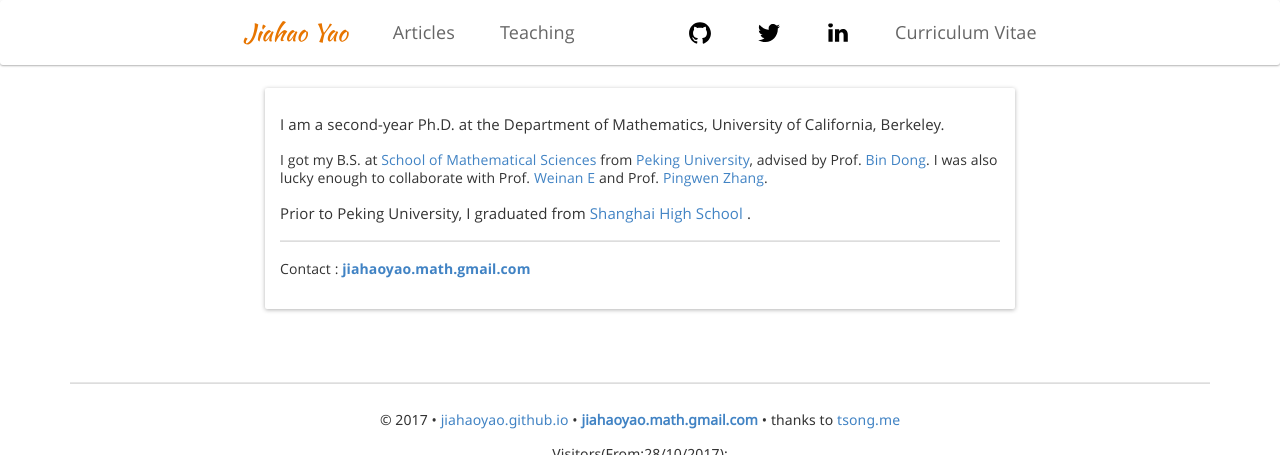
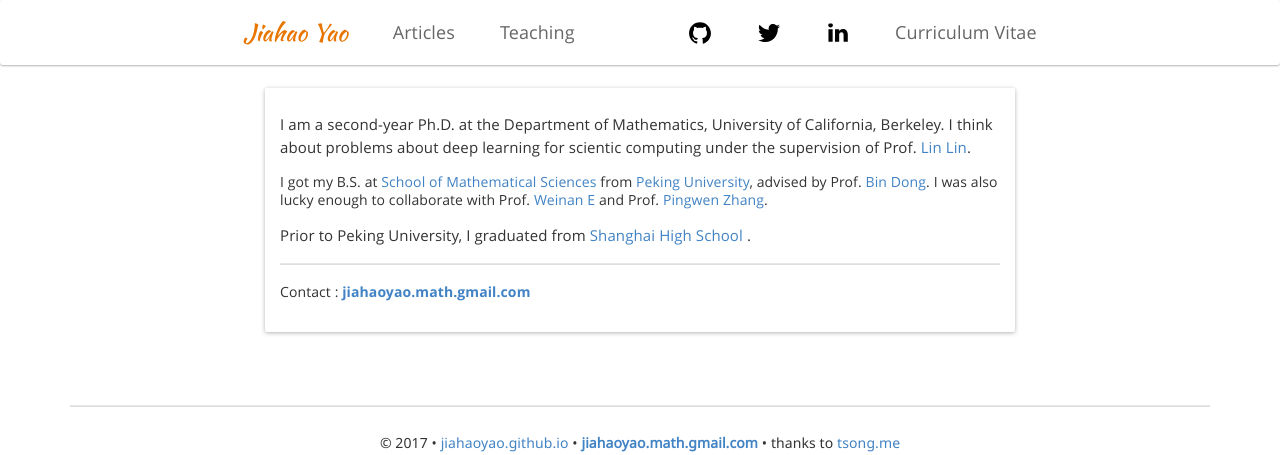
Before and after one commit to JiahaoYao/jiahaoyao.github.io, a Jekyll site: the page built from index.html, in a window 1280 px wide, cut to the strip 0-455 px from the top of the page. Built offline with Jekyll 4.4.1, drawn with Linux system fonts in a browser that asks for light colours; nearby versions of some CDN libraries; some web fonts are replaced.

Commit message:
update advisor

```diff
--- a/_includes/bio.html
+++ b/_includes/bio.html
@@ -1,6 +1,6 @@
 <div class="panel panel-default">
     <div class="panel-body" style="padding-top: 10px;">
-        <p style="font-size: 15px;"> I am a second-year Ph.D. at the Department of Mathematics, University of California, Berkeley. </p>
+        <p style="font-size: 15px;"> I am a second-year Ph.D. at the Department of Mathematics, University of California, Berkeley. I think about problems about deep learning for scientic computing under the supervision of Prof. <a href="https://math.berkeley.edu/~linlin/index.html">Lin Lin</a>.</p>
 
         I got my B.S. at <a href="http://www.math.pku.edu.cn/en">School of Mathematical Sciences </a> from <a href="http://english.pku.edu.cn"> Peking University</a>, advised by Prof. <a href="http://bicmr.pku.edu.cn/~dongbin">Bin Dong</a>. I was also lucky enough to collaborate with Prof. <a href="https://web.math.princeton.edu/~weinan/">Weinan E</a> and Prof. <a href="http://www.math.pku.edu.cn/teachers/zhangpw/private/homepage/">Pingwen Zhang</a>.</p>
         <!-- <p> A key focus of my research has been on computational mathematics and deep learning. Recent projects include GAN applications in medical image reconstruction, multigrid methods in solving anisotropic Poisson equations, adversarial training of deep generative models, improving neural network safety, and theoretical aspect of deep learning. </p> -->
```
